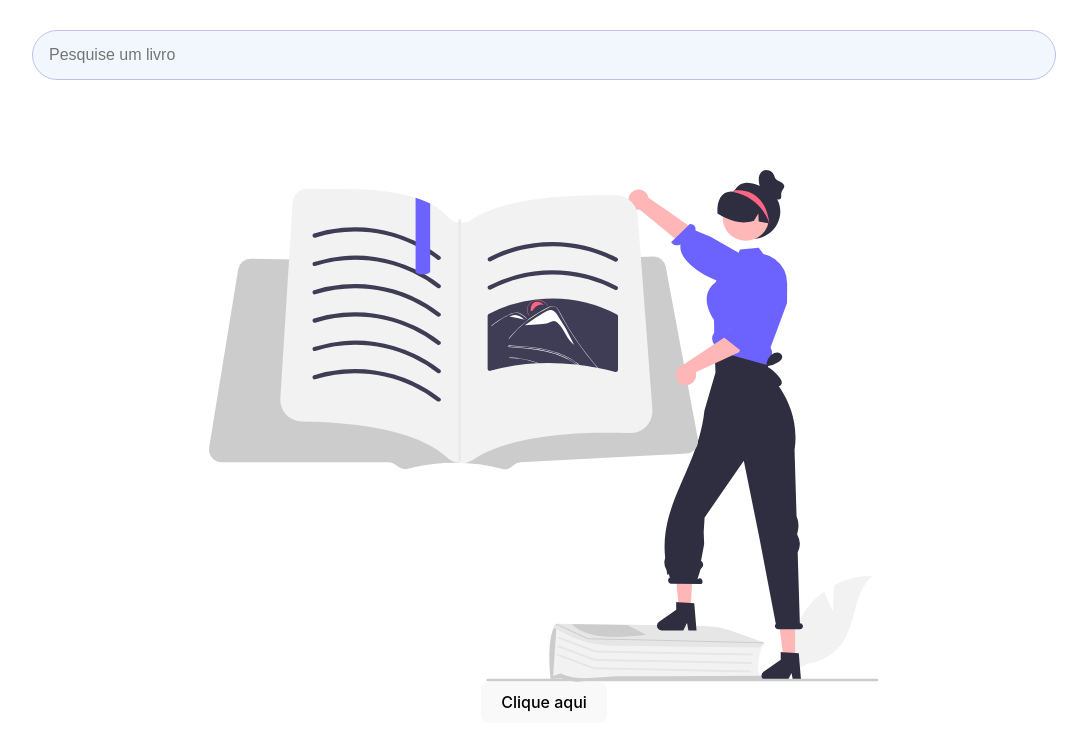
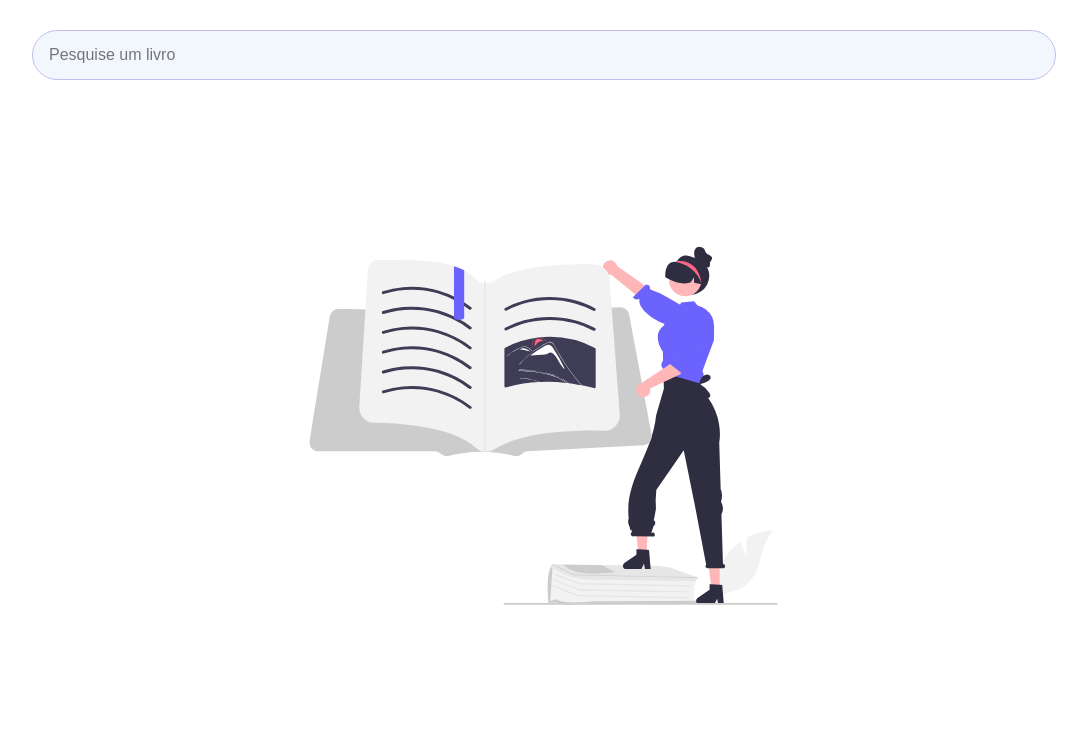
Before and after one commit to raqueltsato/books-app, a React (Vite) app: page / in a window 1280 px wide. Shown: the top 750 px of the page, without its empty margins (96-1183 px from the left). Built offline with nearby package versions, Linux system fonts and the light colour scheme.

Commit message:
style: improve button

```diff
--- a/src/components/booksList/styles.ts
+++ b/src/components/booksList/styles.ts
@@ -1,8 +1,6 @@
 import styled from "styled-components";
 
 export const ListContainer = styled.ul`
-  border: 1px solid #dee1e6;
-  border-radius: 8px;
   width: 80%;
   display: grid;
   grid-template-columns: repeat(3, 1fr);
--- a/src/index.css
+++ b/src/index.css
@@ -46,13 +46,6 @@ button {
   cursor: pointer;
   transition: border-color 0.25s;
 }
-button:hover {
-  border-color: #646cff;
-}
-button:focus,
-button:focus-visible {
-  outline: 4px auto -webkit-focus-ring-color;
-}
 
 @media (prefers-color-scheme: light) {
   :root {
--- a/src/screens/Home/index.tsx
+++ b/src/screens/Home/index.tsx
@@ -2,7 +2,7 @@ import { useEffect, useMemo, useState } from "react";
 import { Player } from "@lottiefiles/react-lottie-player";
 import SearchInput from "../../components/searchInput";
 import { useSearchBook } from "../../services/books";
-import { BookImage, Container } from "./styles";
+import { BookImage, Button, Container } from "./styles";
 import BooksList from "../../components/booksList";
 import lottie from "../../assets/lottie.json";
 import useDebounce from "../../hooks";
@@ -55,7 +55,7 @@ const Home = () => {
     <Container>
       <SearchInput onChange={(e) => setTerm(e.target.value)} />
       {renderBody}
-      <button onClick={fetchNextPage}>Clique aqui</button>
+      {!!newData.length && <Button onClick={fetchNextPage}>Clique aqui</Button>}
     </Container>
   );
 };
--- a/src/screens/Home/styles.ts
+++ b/src/screens/Home/styles.ts
@@ -9,4 +9,15 @@ export const Container = styled.div`
 
 export const BookImage = styled(Book)`
   margin-top: 60px;
+  transform: scale(0.7);
 `;
+
+export const Button = styled.button`
+  margin: 12px;
+  background-color: #c3bef0;
+  border-radius: 8px;
+
+  &:hover {
+    background-color: #cca8e9;
+  }
+`;
```
